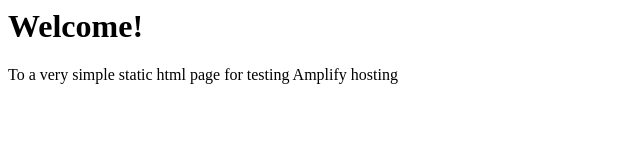
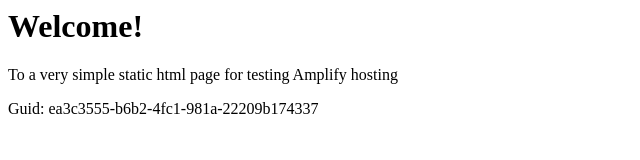
Before and after one commit to aws-aemilia-icn/Github-PR-Commit-Integration-Test-DoNotTouch-GithubWebhookPreviewCanaryTest-v1-prod-ap-northeast-2, a website: page src/index.html in a window 1280 px wide. Shown: the whole page, without its empty margins (0-640 px from the left). Drawn offline with Linux system fonts and the light colour scheme.

Commit message:
commit from integ tests

```diff
--- a/src/index.html
+++ b/src/index.html
@@ -1,3 +1,5 @@
+
+
 <html lang="en">
 
 <head>
@@ -10,6 +12,6 @@
 <body>
     <h1>Welcome!</h1>
     <p>To a very simple static html page for testing Amplify hosting</p>
-</body>
+    <p>Guid: ea3c3555-b6b2-4fc1-981a-22209b174337</p></body>
 
 </html>
```
